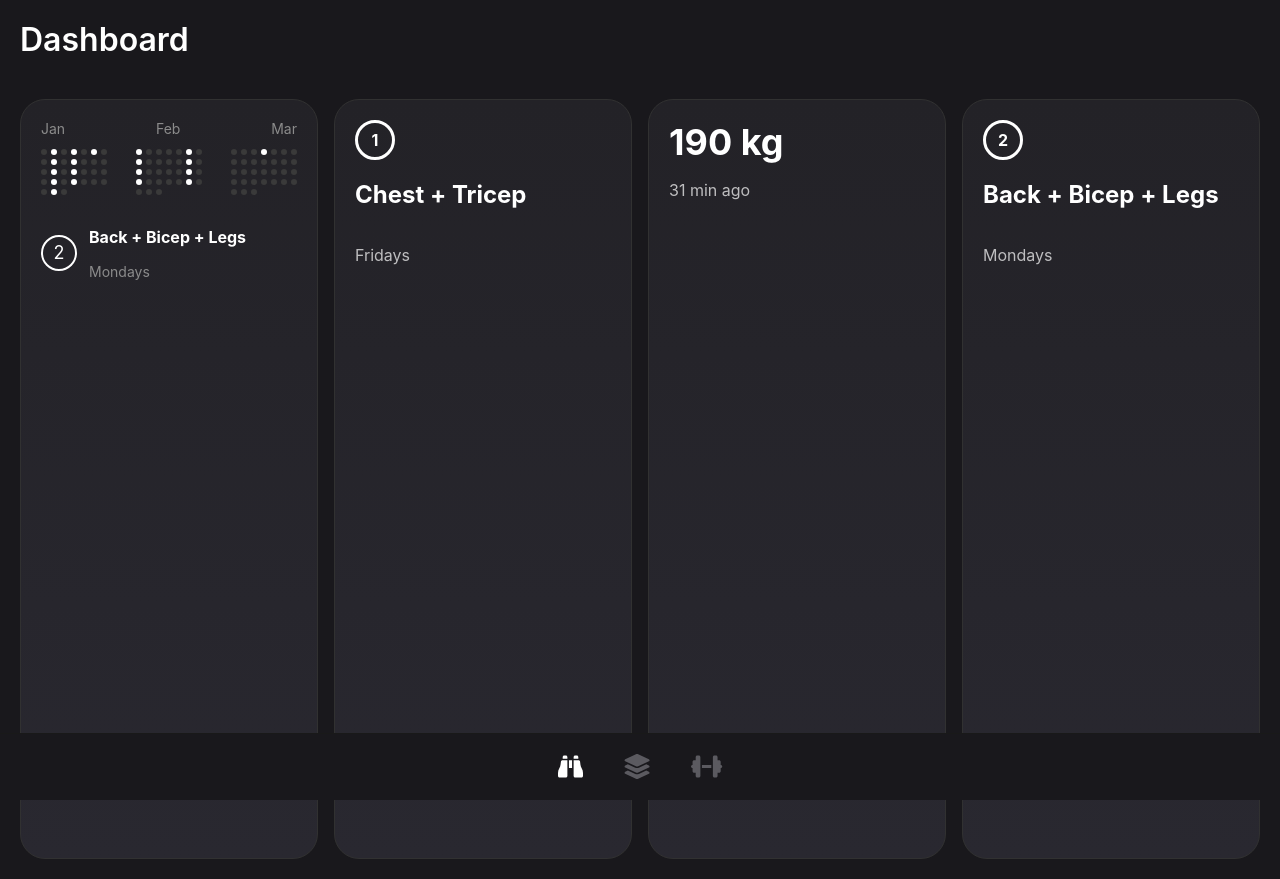
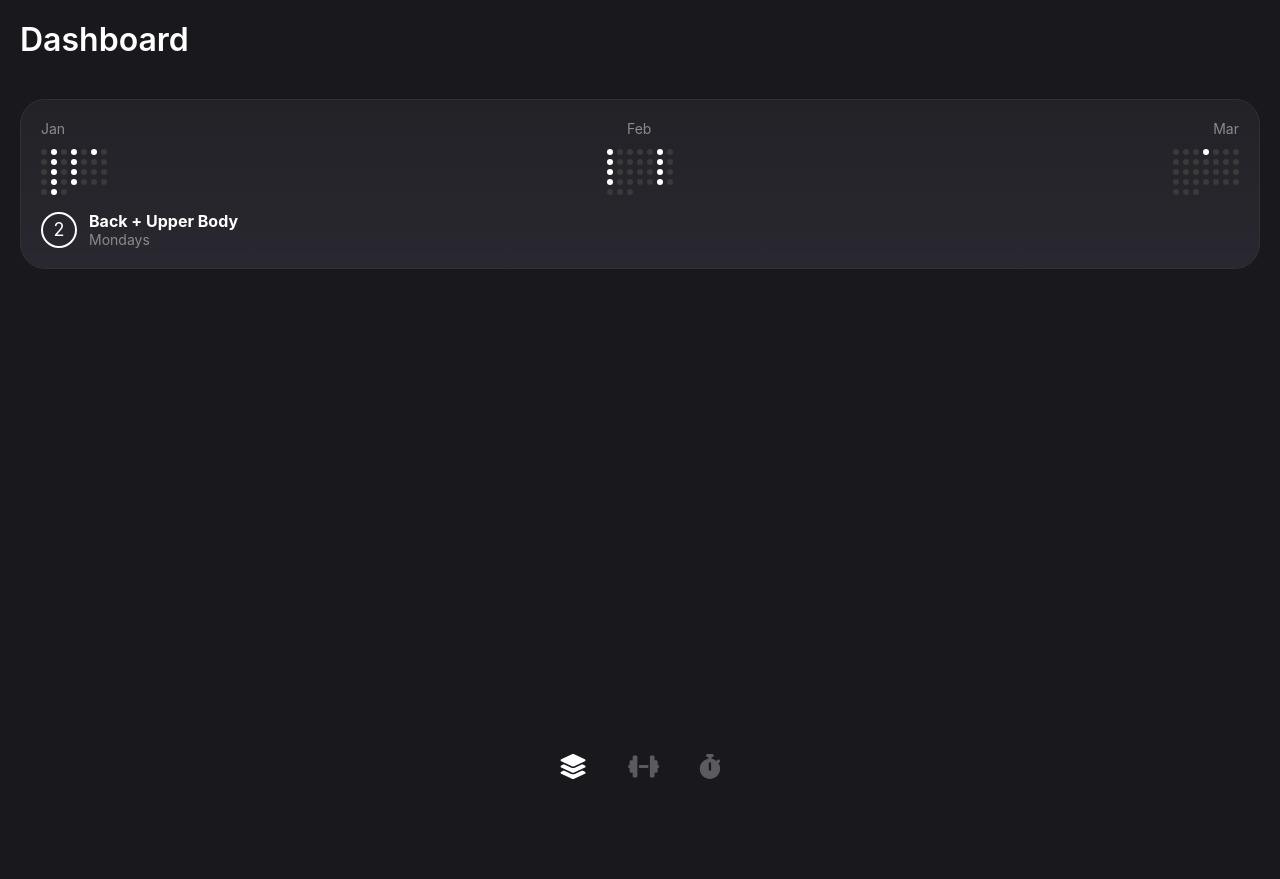
Before and after one commit to 3rlxnd/workout, a Next.js app: page /dashboard in a window 1280 px wide. After the commit the page ends 800 px from the top, so only its background shows below. Built offline with nearby package versions, Linux system fonts and the light colour scheme.

Commit message:
Changed Styling

```diff
--- a/components/Calendar/Calendar.js
+++ b/components/Calendar/Calendar.js
@@ -41,6 +41,7 @@ const WorkoutInfo = styled.div`
   display: flex;
   align-items: center;
   margin-top: 16px;
+  // margin-bottom: 50px;
 `;
 
 const WorkoutNumber = styled.div`
@@ -61,11 +62,13 @@ const WorkoutText = styled.div`
 const Title = styled.p`
   font-size: 16px;
   font-weight: bold;
+  margin: 0
 `;
 
 const Subtitle = styled.p`
   color: #8b8b8b;
   font-size: 14px;
+  margin: 0
 `;
 
 const months = ["Jan", "Feb", "Mar"];
@@ -95,7 +98,7 @@ const WorkoutCalendar = () => {
       <WorkoutInfo>
         <WorkoutNumber>2</WorkoutNumber>
         <WorkoutText>
-          <Title>Back + Bicep + Legs</Title>
+          <Title>Back + Upper Body</Title>
           <Subtitle>Mondays</Subtitle>
         </WorkoutText>
       </WorkoutInfo>
--- a/components/CategoryFilter/CategoryFilter.js
+++ b/components/CategoryFilter/CategoryFilter.js
@@ -13,8 +13,8 @@ export default function CategoryFilter({filter, setFilter}) {
     }
 
     return (<FilterContainer>
-    <Filter style={!filter ? {background: 'linear-gradient(to top, lightblue,rgb(154, 209, 225))', color: 'black'} : null} onClick={() => handleFilter(null)}>All</Filter>
-        {data.map(category => <Filter style={filter === category ? {background: 'linear-gradient(to top, lightblue,rgb(154, 209, 225))', color: 'black'} : null} onClick={() => handleFilter(category)} key={category._id}>{category.category}</Filter>)}
+    <Filter style={!filter ? {background: 'none', backgroundColor: 'white', color: 'black'} : null} onClick={() => handleFilter(null)}>All</Filter>
+        {data.map(category => <Filter style={filter === category ? {background: 'none', backgroundColor: 'white', color: 'black'} : null} onClick={() => handleFilter(category)} key={category._id}>{category.category}</Filter>)}
     </FilterContainer>)
 }
 
--- a/components/ExerciseList/ExerciseList.js
+++ b/components/ExerciseList/ExerciseList.js
@@ -104,6 +104,7 @@ border: 01px solid rgb(49, 49, 49)
 const CardContainer = styled.div`
 display: flex;
 padding: 20px;
+// overflow-y: scroll;
 gap: 20px;
 flex-direction: column;
 margin-bottom: 80px
--- a/components/Footer/Footer.js
+++ b/components/Footer/Footer.js
@@ -1,4 +1,4 @@
-import { faBinoculars, faDumbbell, faIdCard, faLayerGroup, faRankingStar, faStopwatch } from "@fortawesome/free-solid-svg-icons";
+import { faBinoculars, faDumbbell, faIdCard, faLayerGroup, faRankingStar, faStopwatch, faTimeline } from "@fortawesome/free-solid-svg-icons";
 import { FontAwesomeIcon } from "@fortawesome/react-fontawesome";
 import Link from "next/link";
 import { useRouter } from "next/router";
@@ -10,9 +10,9 @@ export default function Footer() {
     return (
         <Container>
             <Navigation>
-                <Link href={'/dashboard'}><FontAwesomeIcon icon={faBinoculars} fontSize={25} color={router.route === '/dashboard' ? 'white' : '#5B5A60'}/></Link>
-                <Link href={'/'}><FontAwesomeIcon icon={faLayerGroup} fontSize={25} color={router.route === '/' ? 'white' : '#5B5A60'}/></Link>
-                <Link href={'/workouts'}><FontAwesomeIcon icon={faDumbbell} fontSize={25} color={router.route === '/workouts' ? 'white' : '#5B5A60'}/></Link>
+                <Link href={'/dashboard'}><FontAwesomeIcon icon={faLayerGroup} fontSize={25} color={router.route === '/dashboard' ? 'white' : '#5B5A60'}/></Link>
+                <Link href={'/'}><FontAwesomeIcon icon={faDumbbell} fontSize={25} color={router.route === '/' ? 'white' : '#5B5A60'}/></Link>
+                <Link href={'/workouts'}><FontAwesomeIcon icon={faStopwatch} fontSize={25} color={router.route === '/workouts' ? 'white' : '#5B5A60'}/></Link>
                 {/* <Link href={'/statistics'}><FontAwesomeIcon icon={faRankingStar} fontSize={30} color={router.route === '/statistics' ? 'black' : 'gray'}/></Link> */}
             </Navigation>
         </Container>
--- a/pages/dashboard.js
+++ b/pages/dashboard.js
@@ -25,11 +25,7 @@ import React from "react";
 import styled from "styled-components";
 
 const Container = styled.div`
-display: grid;
-grid-template-columns: repeat(auto-fit, minmax(200px, 1fr));
-gap: 16px;
 padding: 20px;
-min-height: 100vh;
 `;
 
 const Card = styled.div`
@@ -93,9 +89,6 @@ const App = () => {
           </WorkoutsHeader>
     <Container>
       <WorkoutCalendar/>
-      <WorkoutCard number={1} workout="Chest + Tricep" day="Fridays" />
-      <WeightCard weight={190} time="31 min" />
-      <WorkoutCard number={2} workout="Back + Bicep + Legs" day="Mondays" />
     </Container>
     <Footer/>
     </>);
--- a/styles.js
+++ b/styles.js
@@ -17,6 +17,7 @@ margin: 0;
 background-color:rgb(25, 24, 28);
 }
   body {
+  // overflow: hidden;
   color: white;
     margin: 0;
     font-family: "SF Pro Display", -apple-system, BlinkMacSystemFont, sans-serif;
```
Also changed, not shown: components/ExerciseDetails/ExerciseDetails.js (+27 -6 lines).
